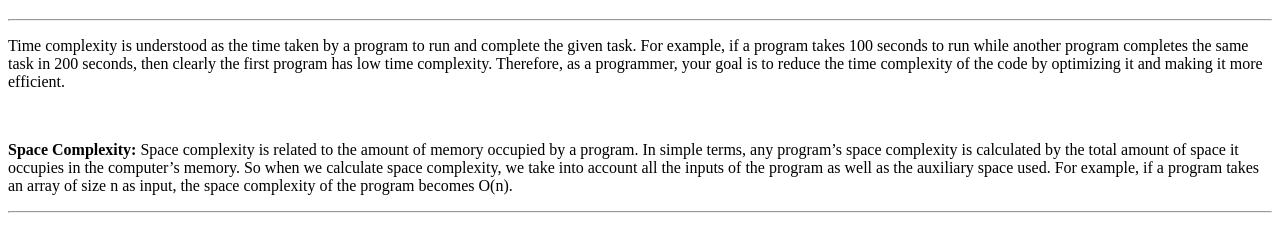
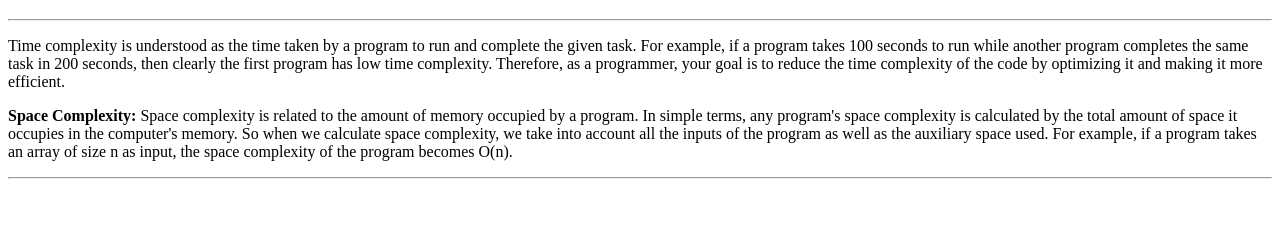
Before and after one commit to acciojob/time-and-space-complexity-Theaayushijain, a website: page main.html in a window 1280 px wide. Shown: the part 61-312 px from the top of the page. Drawn offline with Linux system fonts and the light colour scheme.

Commit message:
created a submission

```diff
--- a/main.html
+++ b/main.html
@@ -11,12 +11,8 @@
 	<h1>Time and Space Complexity</h1>
 	<hr>
 	<p>Time complexity is understood as the time taken by a program to run and complete the given task. For example, if a program takes 100 seconds to run while another program completes the same task in 200 seconds, then clearly the first program has low time complexity. Therefore, as a programmer, your goal is to reduce the time complexity of the code by optimizing it and making it more efficient.</p>
-	<br>
-	<p><span style="font-weight:bold">Space Complexity:</span> Space complexity is related to the amount of memory occupied by a program. In simple terms, any program’s space complexity is calculated by the total amount of space it occupies in the computer’s memory. So when we calculate space complexity, we take into account all the inputs of the program as well as the auxiliary space used. For example, if a program takes an array of size n as input, the space complexity of the program becomes O(n).</p>
+	<p><b>Space Complexity:</b> Space complexity is related to the amount of memory occupied by a program. In simple terms, any program's space complexity is calculated by the total amount of space it occupies in the computer's memory. So when we calculate space complexity, we take into account all the inputs of the program as well as the auxiliary space used. For example, if a program takes an array of size n as input, the space complexity of the program becomes O(n).</p>
 	<hr>
-    <script type="text/javascript" src="./script.js">
-</script>
-
+	<script type="text/javascript" src="./script.js"></script>
 </body>
-
 </html>
```
